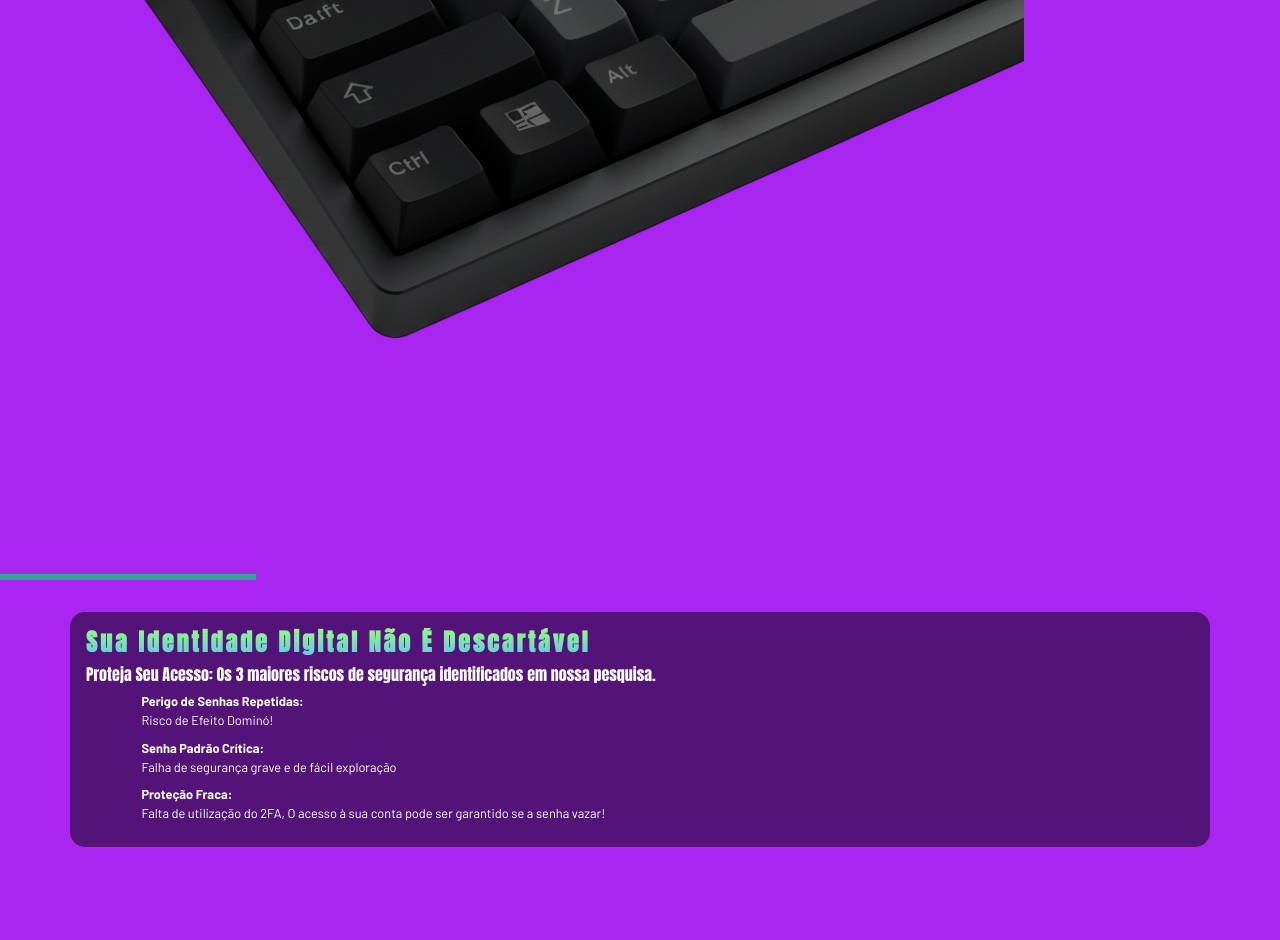
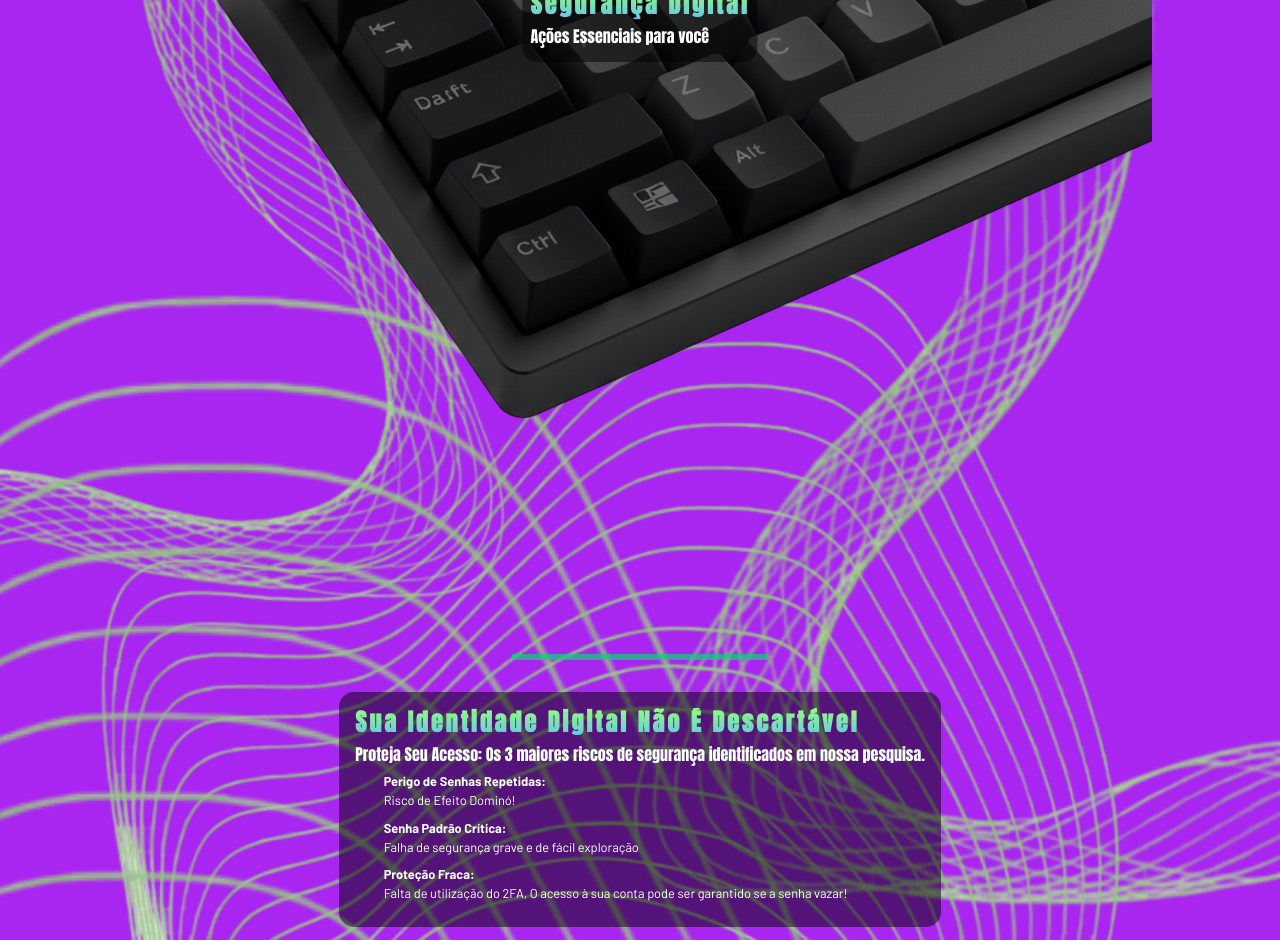
Before and after one commit to RyanBuarque/projectA3, a React (Create React App) app: page /seguranca in a window 1280 px wide. Shown: the part 1860-2800 px from the top of the page. Built offline with nearby package versions, Linux system fonts and the light colour scheme.

Commit message:
ajustes efeitos

```diff
--- a/src/pages/Seguranca.jsx
+++ b/src/pages/Seguranca.jsx
@@ -10,7 +10,7 @@ import vr from "../img/vr.png";
 function Seguranca() {
   // const navigate = useNavigate();
   return (
-    <div id="seguranca">
+    <div id="seguranca" class=" align-items-center d-flex flex-column">
       <div class="container efeito1">
         <img src={efeito1} class="img-fluid" alt="..." />
       </div>
--- a/src/styles/style.css
+++ b/src/styles/style.css
@@ -11,6 +11,7 @@
 
 body {
   background-color: #a826f0;
+  max-width: 100% !important;
   overflow-x: hidden !important;
 }
 
@@ -75,45 +76,58 @@ body {
 }
 #seguranca .efeito1 {
   position: absolute;
-  margin-left: 25%;
-  margin-top: -20%;
-  width: 150%;
+  top: 10vh;
+  transform: translate(50%, -50%) scale(2);
+  transform-origin: center;
   z-index: -1;
 }
 #seguranca .efeito2 {
   position: absolute;
-  width: 170%;
-  margin-top: 200%;
-  margin-left: -90%;
+  transform-origin: center;
+  top: 120vh;
+  transform: translate(-50%, -50%) scale(3);
   z-index: -1;
 }
 #seguranca .efeito4 {
   position: absolute;
-  width: 100%;
-  margin-top: 550%;
-  margin-left: -50%;
+  transform-origin: center;
+  top: 250vh;
+  left: 30vw;
+  transform: translate(-80%, -50%) scale(1.5);
   z-index: -1;
 }
 #seguranca .efeito3 {
   position: absolute;
-  width: 100%;
-  margin-top: 500%;
-  margin-left: 50%;
+  top: 270vh;
+  left: 30vw;
+  transform: translate(30%, -50%) scale(2);
+  transform-origin: center;
   z-index: -1;
 }
 #seguranca .efeito5 {
   position: absolute;
-  width: 150%;
-  margin-top: 650%;
-  margin-left: -50% h;
+  transform-origin: center;
+  top: 330vh;
+  left: 30vw;
+  transform: translate(-30%, -50%) scale(1.5);
   z-index: -1;
 }
 #seguranca .efeito6 {
   position: absolute;
-  width: 150%;
-  margin-top: 800%;
-  margin-left: -50%;
+  transform-origin: center;
+  top: 400vh;
+  left: 30vw;
+  transform: translate(-80%, -50%) scale(3);
   z-index: -1;
+}
+#seguranca .efeito1,
+#seguranca .efeito2,
+#seguranca .efeito3,
+#seguranca .efeito4,
+#seguranca .efeito5,
+#seguranca .efeito6 {
+  max-width: 100% !important;
+  overflow: hidden;
 }
 #seguranca .bg-personalizado {
   background: rgba(0, 0, 0, 0.5); /* preto com 50% de transparência */
@@ -122,7 +136,8 @@ body {
   padding-bottom: 2%;
   color: white; /* para o texto ficar visível */
 }
-#seguranca #notebook, #seguranca #vr {
+#seguranca #notebook,
+#seguranca #vr {
   margin-top: 25vh !important;
 }
 #seguranca #teclado {
--- a/src/styles/style.scss
+++ b/src/styles/style.scss
@@ -10,6 +10,7 @@
 
 body {
   background-color: #a826f0;
+  max-width: 100% !important;
   overflow-x: hidden !important;
 }
 #loginUlife {
@@ -77,46 +78,62 @@ body {
   }
   .efeito1 {
     position: absolute;
-    margin-left: 25%;
-    margin-top: -20%;
-    width: 150%;
+    top: 10vh;
+    transform: translate(50%, -50%) scale(2);
+    transform-origin: center;
     z-index: -1;
   }
   .efeito2 {
     position: absolute;
-    width: 170%;
-    margin-top: 200%;
-    margin-left: -90%;
+    transform-origin: center;
+    top: 120vh;
+    transform: translate(-50%, -50%) scale(3);
     z-index: -1;
   }
   .efeito4 {
     position: absolute;
-    width: 100%;
-    margin-top: 550%;
-    margin-left: -50%;
+    transform-origin: center;
+    top: 250vh;
+    left: 30vw;
+    transform: translate(-80%, -50%) scale(1.5);
     z-index: -1;
   }
   .efeito3 {
     position: absolute;
-    width: 100%;
-    margin-top: 500%;
-    margin-left: 50%;
+    top: 270vh;
+    left: 30vw;
+    transform: translate(30%, -50%) scale(2);
+    transform-origin: center;
     z-index: -1;
   }
   .efeito5 {
     position: absolute;
-    width: 150%;
-    margin-top: 650%;
-    margin-left: -50%h;
+
+    transform-origin: center;
+    top: 330vh;
+    left: 30vw;
+    transform: translate(-30%, -50%) scale(1.5);
     z-index: -1;
   }
   .efeito6 {
     position: absolute;
-    width: 150%;
-    margin-top: 800%;
-    margin-left: -50%;
+
+    transform-origin: center;
+    top: 400vh;
+    left: 30vw;
+    transform: translate(-80%, -50%) scale(3);
     z-index: -1;
   }
+  .efeito1,
+  .efeito2,
+  .efeito3,
+  .efeito4,
+  .efeito5,
+  .efeito6 {
+    max-width: 100% !important;
+    overflow: hidden;
+  }
+
   .bg-personalizado {
     background: rgba(0, 0, 0, 0.5); /* preto com 50% de transparência */
     border-radius: 15px;
@@ -124,7 +141,8 @@ body {
     padding-bottom: 2%;
     color: white; /* para o texto ficar visível */
   }
-   #notebook, #vr {
+  #notebook,
+  #vr {
     margin-top: 25vh !important;
   }
   #teclado {
```
Also changed, not shown: 1 other file (tests, documents, lock files or other folders).
